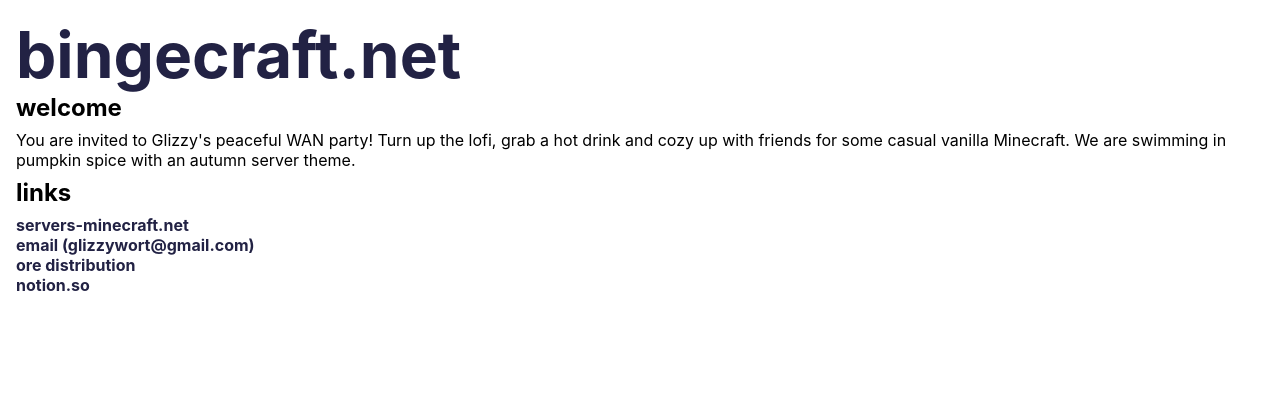
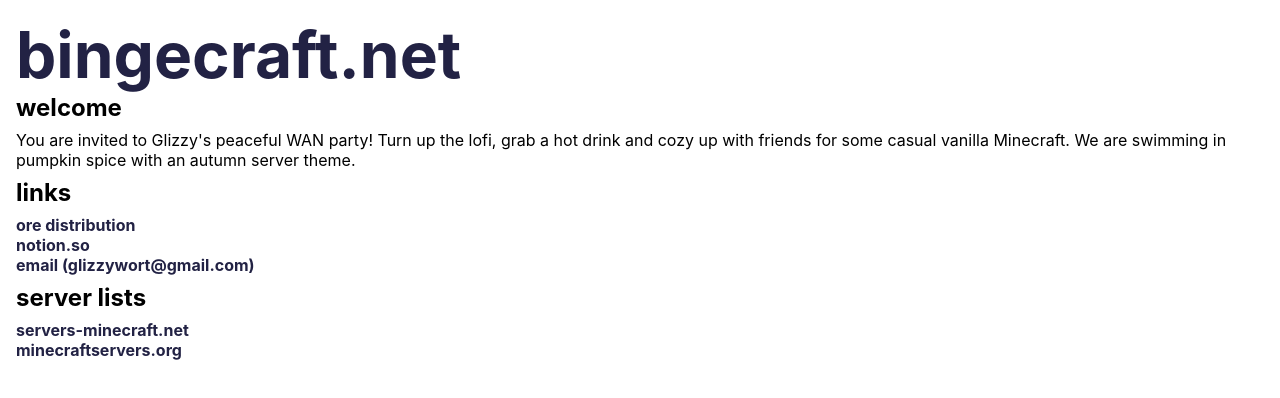
Before and after one commit to bingecraft-net/webapp, a React (Create React App) app in the folder webapp/: page / in a window 1280 px wide. Shown: the top 398 px of the page. Built offline with nearby package versions, Linux system fonts and the light colour scheme.

Commit message:
add minecraftservers.org link

```diff
--- a/webapp/src/App.tsx
+++ b/webapp/src/App.tsx
@@ -27,17 +27,25 @@
       <div>
         <h2 style={{ margin: 0 }}>links</h2>
         <p style={{ margin: '0.5rem 0' }}>
-          <Link href="https://servers-minecraft.net/server-bingecraft-net.22146">
-            servers-minecraft.net
-          </Link>
-          <Link href="mailto:glizzywort@gmail.com">
-            email (glizzywort@gmail.com)
-          </Link>
           <Link href="https://pbs.twimg.com/media/FFdKHA7X0AQCkVv?format=jpg&name=4096x4096">
             ore distribution
           </Link>
           <Link href="https://sordid-nightshade-1c3.notion.site/bingecraft-net-3a044ab1b24949e2a5058f025cb63152">
             notion.so
+          </Link>
+          <Link href="mailto:glizzywort@gmail.com">
+            email (glizzywort@gmail.com)
+          </Link>
+        </p>
+      </div>
+      <div>
+        <h2 style={{ margin: 0 }}>server lists</h2>
+        <p style={{ margin: '0.5rem 0' }}>
+          <Link href="https://servers-minecraft.net/server-bingecraft-net.22146">
+            servers-minecraft.net
+          </Link>
+          <Link href="https://minecraftservers.org/server/641560">
+            minecraftservers.org
           </Link>
         </p>
       </div>
```
